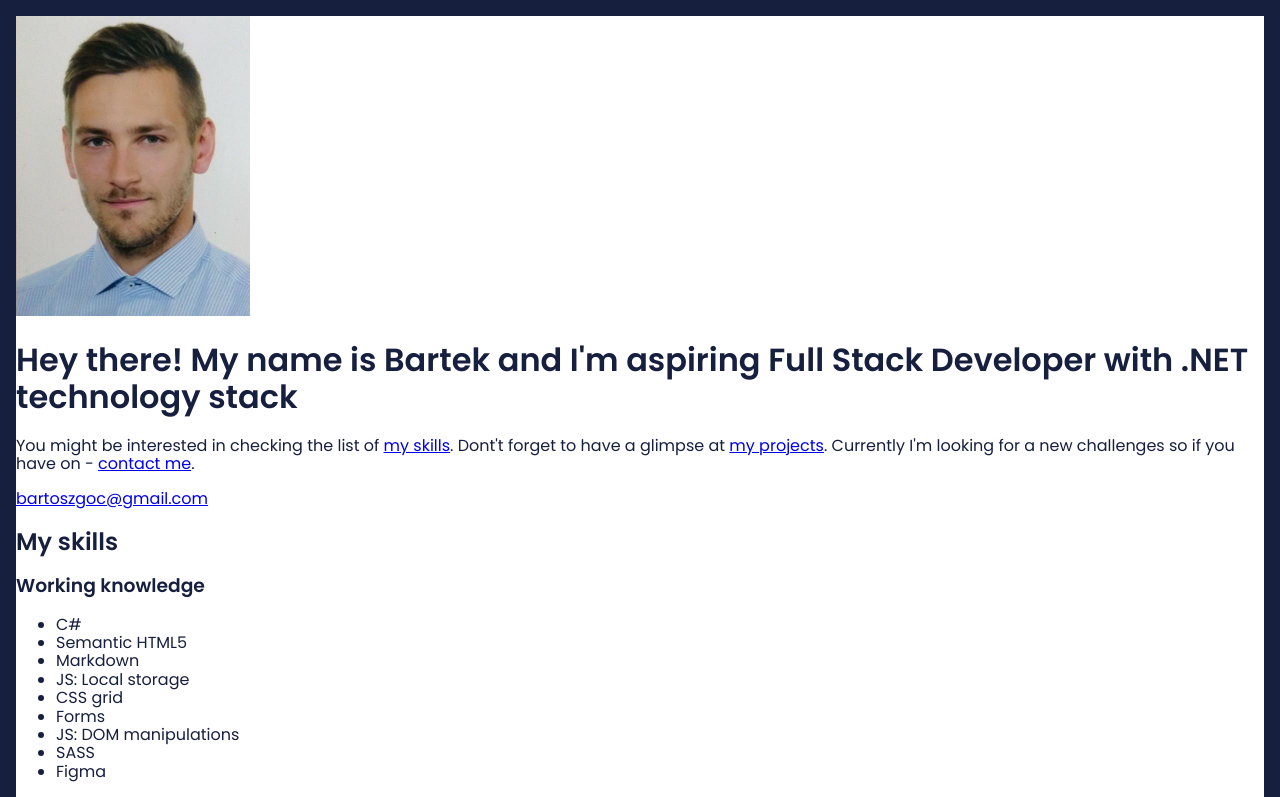
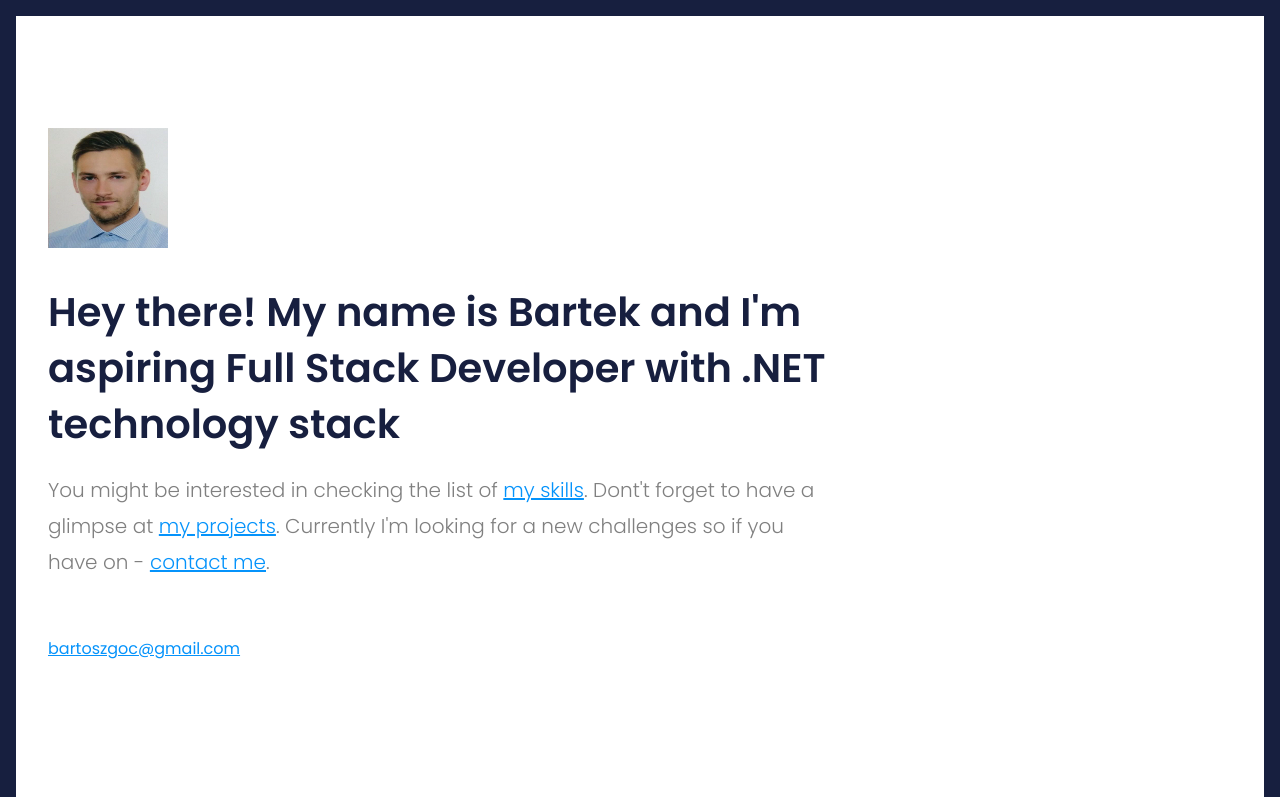
Before and after one commit to bartoszgoc/bartoszgoc.github.io, a website: page src/content/index.html in a window 1280 px wide. Shown: the top 797 px of the page. Drawn offline with nearby package versions, Linux system fonts and the light colour scheme; files that its build step writes are made by us from their sources; files whose address does not match are found by name.

Commit message:
feat: desktop styles for hero section

```diff
--- a/src/scss/_variables.scss
+++ b/src/scss/_variables.scss
@@ -1,3 +1,5 @@
 $violet: #2D2241;
 $yellow: #F9C802;
 $big-stone:#171F3F;
+$blue: #0593FB;
+$gray: #52606D;
--- a/src/scss/main.scss
+++ b/src/scss/main.scss
@@ -3,8 +3,11 @@
 
 @import url('https://fonts.googleapis.com/css?family=Poppins:300,400,500,600&display=swap');
 
+@import "modules/hero.scss";
+
 html {
   box-sizing: border-box;
+  font-size: 16px;
 }
 
 *, *:before, *:after {
@@ -16,4 +19,6 @@ body {
   background: #ffffff;
   font-family: 'Poppins', sans-serif;
   border: 16px solid $big-stone;
+  -webkit-font-smoothing: antialiased;
+  -moz-osx-font-smoothing: grayscale;
 }
--- /dev/null
+++ b/src/scss/modules/hero.scss
@@ -0,0 +1,39 @@
+.hero{
+    max-width: 1184px;
+    padding: 112px 0 200px;
+    margin: 0 auto;
+    &__description{
+        color:gray;
+        font-style: normal;
+        font-weight: 300;
+        font-size: 1.25rem;
+        line-height: 2.25rem;
+        max-width: 780px;
+        margin-bottom: 3.75rem;
+    }
+    &__image{
+        width: 120px;
+        height: 120px;
+    }
+    &__link{
+        color: $blue;
+        font-weight: 500px;
+
+    }
+    &__mail{
+        color: $blue;
+        font-weight: 500;
+        font-size: 1.25rem;
+        text-decoration: none;
+        padding-bottom: 0.5rem;
+        border-block: 2px solid $blue;
+    }
+    &__title{
+        font-style: normal;
+        font-weight: 600;
+        font-size: 2.5rem;
+        line-height: 3.5rem;
+        max-width: 780px;
+        margin: 2rem 0 1rem;
+    }
+}
```
